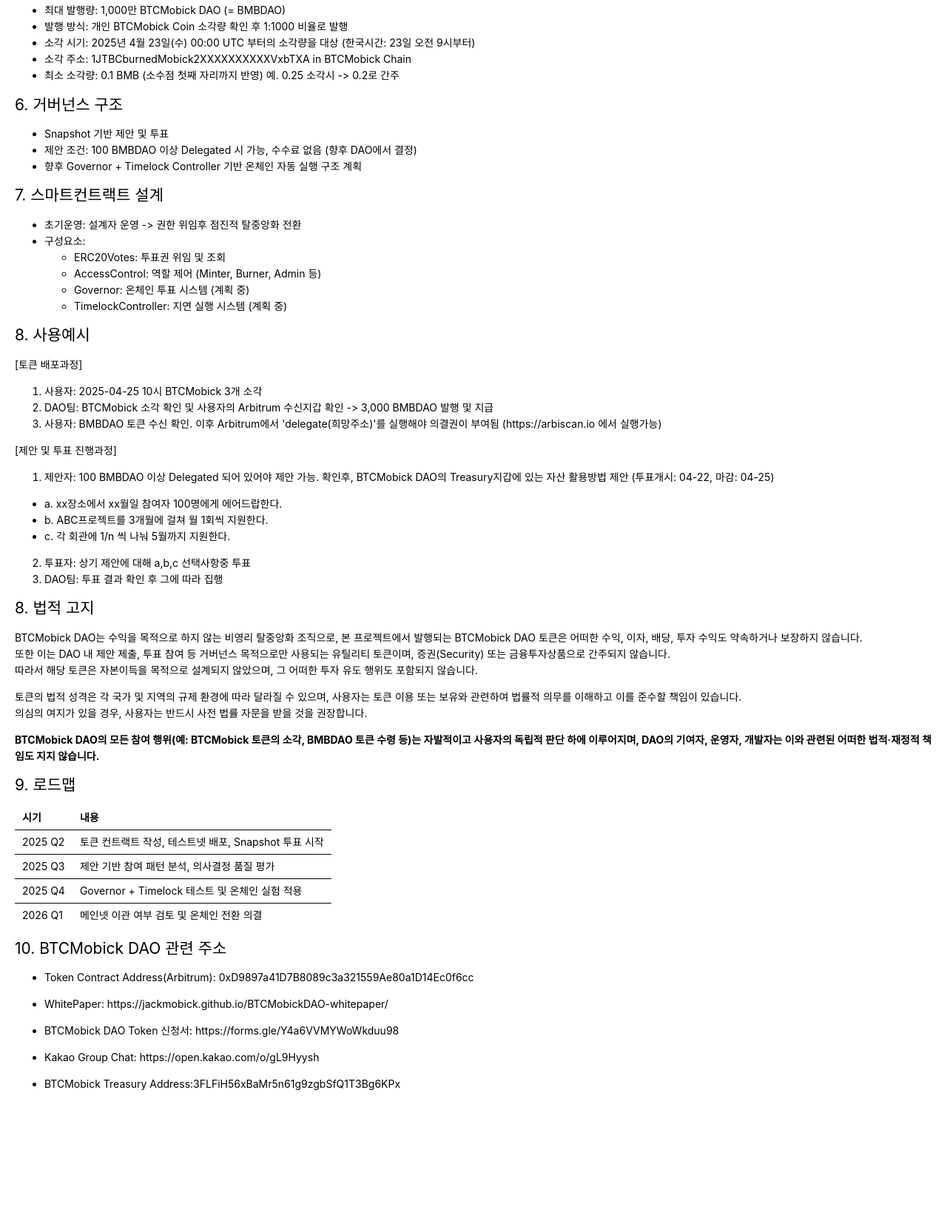
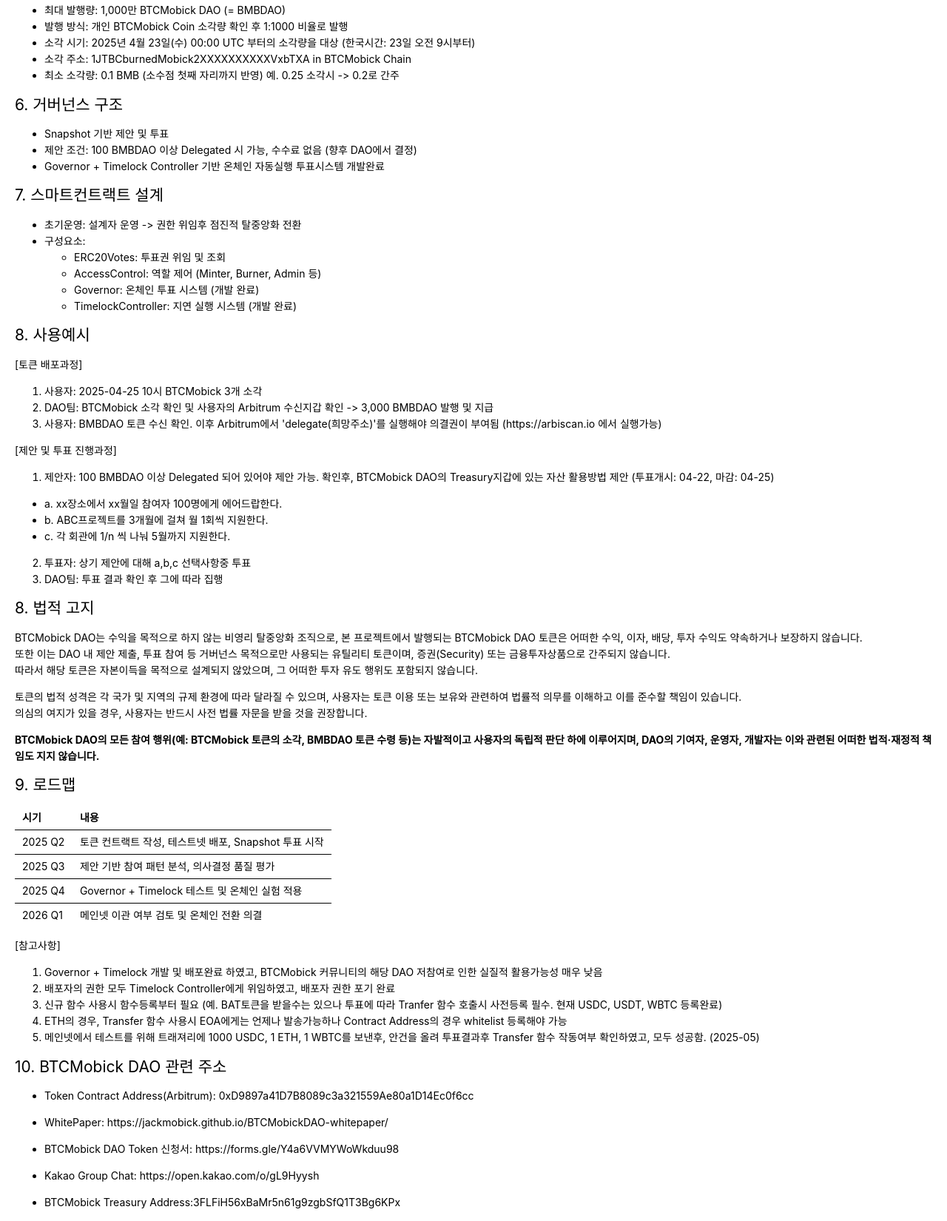
Before and after one commit to jackMobick/BTCMobickDAO-whitepaper, a plain HTML site: page index.html in a window 1280 px wide. Shown: the part 973-2623 px from the top of the page at 74% size. Before the commit the page ends 2463 px from the top, so only its background shows below. Drawn offline with Linux system fonts and the light colour scheme; a script that the page names is missing.

Commit message:
Add files via upload

```diff
--- a/index.html
+++ b/index.html
@@ -367,9 +367,9 @@
   </script>
 <h1 id="btcmobick-dao-%EB%B0%B1%EC%84%9C-whitepaper">BTCMobick DAO 백서 (Whitepaper)</h1>
 <h2 id="0-%EB%B0%B1%EC%84%9C-%EC%A0%95%EB%B3%B4">0. 백서 정보</h2>
-<p>버전: v1.1<br>
+<p>버전: v1.2<br>
 최초 발행일: 2025년 4월 22일<br>
-최종 업데이트: 2025년 4월 25일 (법적 고지 추가)</p>
+최종 업데이트: 2025년 5월 29일 (Governor+Timelock Controller 개발완료 및 공금 Transfer 테스트 완료)</p>
 <h2 id="1-%ED%94%84%EB%A1%9C%EC%A0%9D%ED%8A%B8-%EA%B0%9C%EC%9A%94">1. 프로젝트 개요</h2>
 <p>BTCMobick DAO는 비트모빅(BTCMobick) 생태계의 지속가능한 성장과 투명한 운영을 지원하기 위해 설계된 탈중앙형 거버넌스 조직입니다.
 생태계를 위해 비트모빅을 소각하면 BTCMobick DAO 거버넌스 토큰을 얻을 수 있고, 투표 플랫폼에서 주요 안건을 제안하거나 올라간 안건에 대한 의결 활동에 참여할 수 있습니다.
@@ -392,7 +392,7 @@
 <li>BTCMobick DAO 거버넌스 토큰 중심의 제안/투표 구조</li>
 <li>Snapshot을 통한 오프체인 제안 및 투표 도입</li>
 <li>제안 남용 방지를 위한 최소 보유 요건/제안 수수료 논의</li>
-<li>향후 온체인 확장을 위한 Timelock + Governor 구조 도입 준비</li>
+<li>온체인 확장을 위한 Timelock + Governor 구조 개발완료</li>
 </ul>
 <h2 id="5-%ED%86%A0%ED%81%B0-%EA%B5%AC%EC%84%B1">5. 토큰 구성</h2>
 <table>
@@ -429,7 +429,7 @@
 <ul>
 <li>Snapshot 기반 제안 및 투표</li>
 <li>제안 조건: 100 BMBDAO 이상 Delegated 시 가능, 수수료 없음 (향후 DAO에서 결정)</li>
-<li>향후 Governor + Timelock Controller 기반 온체인 자동 실행 구조 계획</li>
+<li>Governor + Timelock Controller 기반 온체인 자동실행 투표시스템 개발완료</li>
 </ul>
 <h2 id="7-%EC%8A%A4%EB%A7%88%ED%8A%B8%EC%BB%A8%ED%8A%B8%EB%9E%99%ED%8A%B8-%EC%84%A4%EA%B3%84">7. 스마트컨트랙트 설계</h2>
 <ul>
@@ -438,8 +438,8 @@
 <ul>
 <li>ERC20Votes: 투표권 위임 및 조회</li>
 <li>AccessControl: 역할 제어 (Minter, Burner, Admin 등)</li>
-<li>Governor: 온체인 투표 시스템 (계획 중)</li>
-<li>TimelockController: 지연 실행 시스템 (계획 중)</li>
+<li>Governor: 온체인 투표 시스템 (개발 완료)</li>
+<li>TimelockController: 지연 실행 시스템 (개발 완료)</li>
 </ul>
 </li>
 </ul>
@@ -497,6 +497,14 @@
 </tr>
 </tbody>
 </table>
+<p>[참고사항]</p>
+<ol>
+<li>Governor + Timelock 개발 및 배포완료 하였고, BTCMobick 커뮤니티의 해당 DAO 저참여로 인한 실질적 활용가능성 매우 낮음</li>
+<li>배포자의 권한 모두 Timelock Controller에게 위임하였고, 배포자 권한 포기 완료</li>
+<li>신규 함수 사용시 함수등록부터 필요 (예. BAT토큰을 받을수는 있으나 투표에 따라 Tranfer 함수 호출시 사전등록 필수. 현재 USDC, USDT, WBTC 등록완료)</li>
+<li>ETH의 경우, Transfer 함수 사용시 EOA에게는 언제나 발송가능하나 Contract Address의 경우 whitelist 등록해야 가능</li>
+<li>메인넷에서 테스트를 위해 트래져리에 1000 USDC, 1 ETH, 1 WBTC를 보낸후, 안건을 올려 투표결과후 Transfer 함수 작동여부 확인하였고, 모두 성공함. (2025-05)</li>
+</ol>
 <h2 id="10-btcmobick-dao-%EA%B4%80%EB%A0%A8-%EC%A3%BC%EC%86%8C">10. BTCMobick DAO 관련 주소</h2>
 <ul>
 <li>
```
